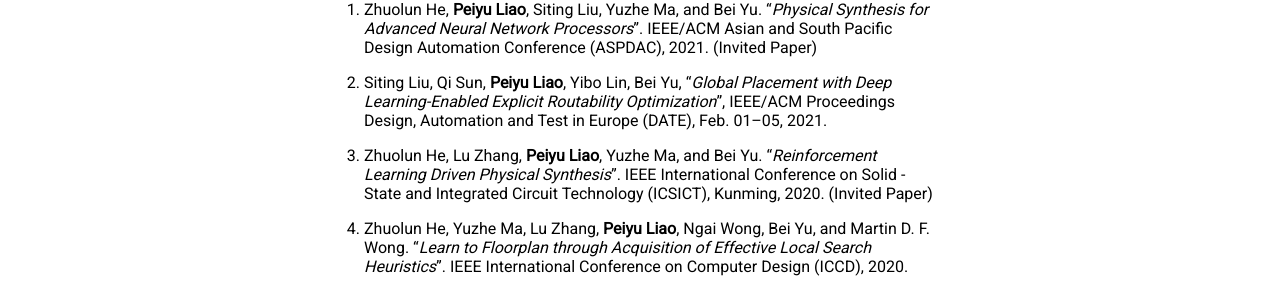
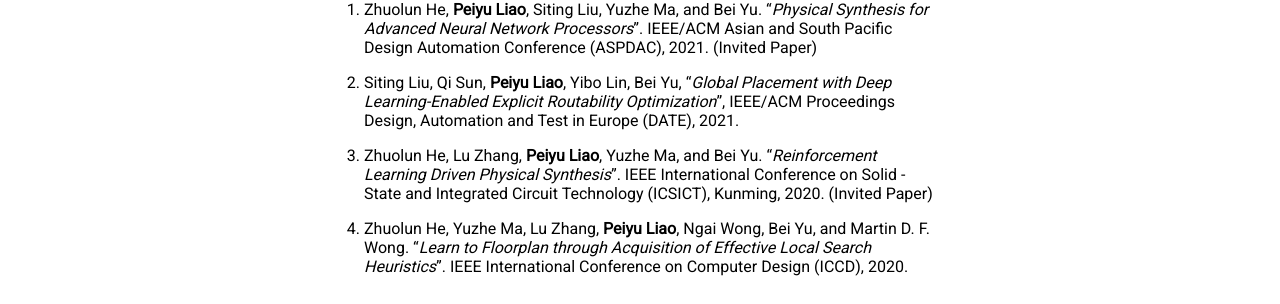
Before and after one commit to enzoleo/enzoleo.github.io, a Jekyll site: the page built from pages/about.md, in a window 1280 px wide. Shown: the part 408-712 px from the top of the page. Built offline with Jekyll 4.4.1, drawn with Linux system fonts in a browser that asks for light colours; nearby versions of some CDN libraries.

Commit message:
Modify publications a little bit

```diff
--- a/pages/about.md
+++ b/pages/about.md
@@ -10,6 +10,6 @@ Hi, I am *Peiyu*. Currently I am a Ph.D. student at the [Department of Computer
 ## Publications
 
 1. Zhuolun He, **Peiyu Liao**, Siting Liu, Yuzhe Ma, and Bei Yu. “*Physical Synthesis for Advanced Neural Network Processors*”. IEEE/ACM Asian and South Pacific Design Automation Conference (ASPDAC), 2021. (Invited Paper)
-2. Siting Liu, Qi Sun, **Peiyu Liao**, Yibo Lin, Bei Yu,  “*Global Placement with Deep Learning-Enabled Explicit Routability  Optimization*”, IEEE/ACM Proceedings Design, Automation and Test in  Europe (DATE), Feb. 01–05, 2021.
+2. Siting Liu, Qi Sun, **Peiyu Liao**, Yibo Lin, Bei Yu,  “*Global Placement with Deep Learning-Enabled Explicit Routability  Optimization*”, IEEE/ACM Proceedings Design, Automation and Test in  Europe (DATE), 2021.
 3. Zhuolun He, Lu Zhang, **Peiyu Liao**, Yuzhe Ma, and Bei Yu. “*Reinforcement Learning Driven Physical Synthesis*”. IEEE International Conference on Solid -State and Integrated Circuit Technology (ICSICT), Kunming, 2020. (Invited Paper)
 4. Zhuolun He, Yuzhe Ma, Lu Zhang, **Peiyu Liao**, Ngai Wong, Bei Yu, and Martin D. F. Wong. “*Learn to Floorplan through Acquisition of Effective Local Search Heuristics*”. IEEE International Conference on Computer Design (ICCD), 2020.
```
